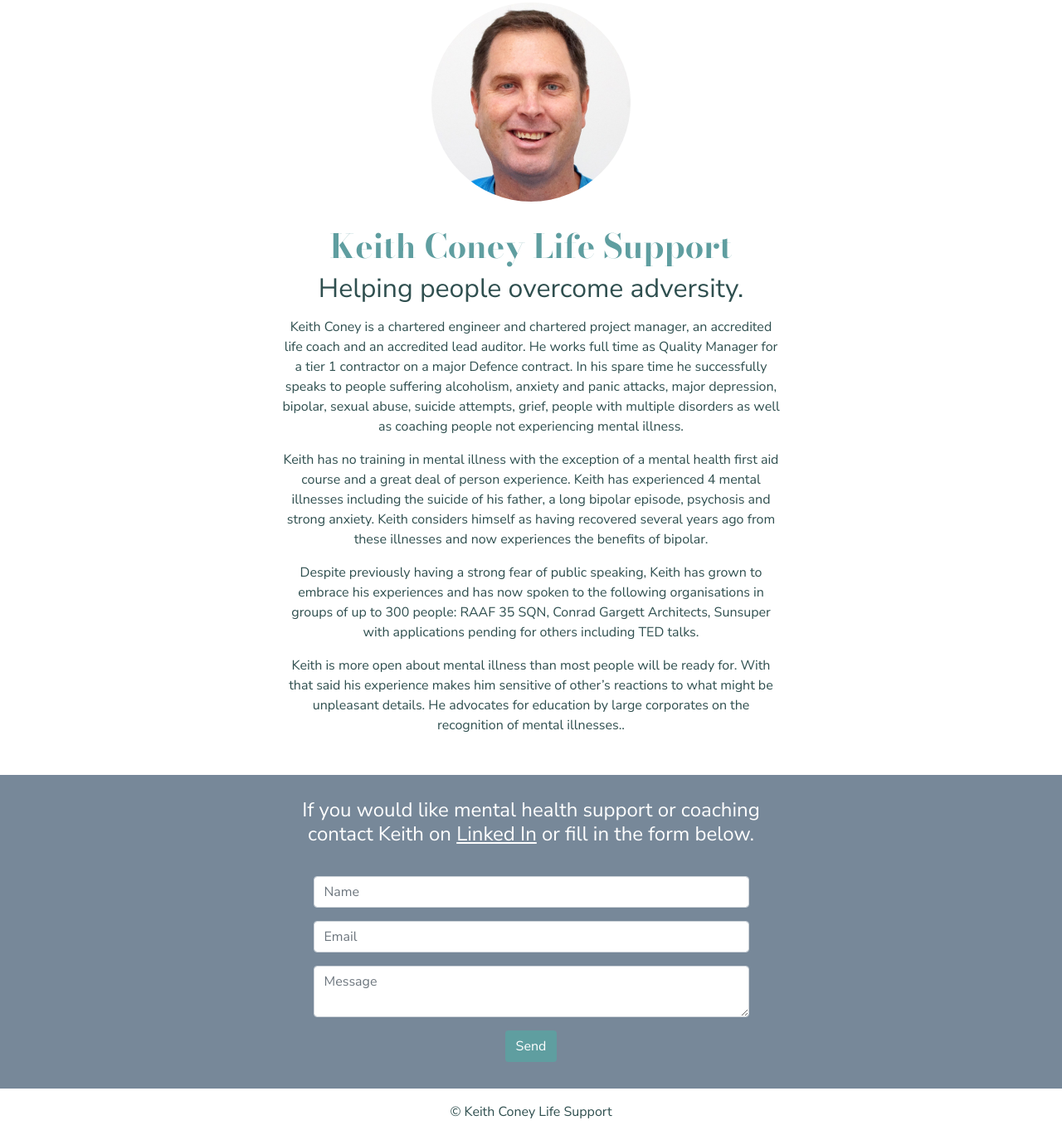
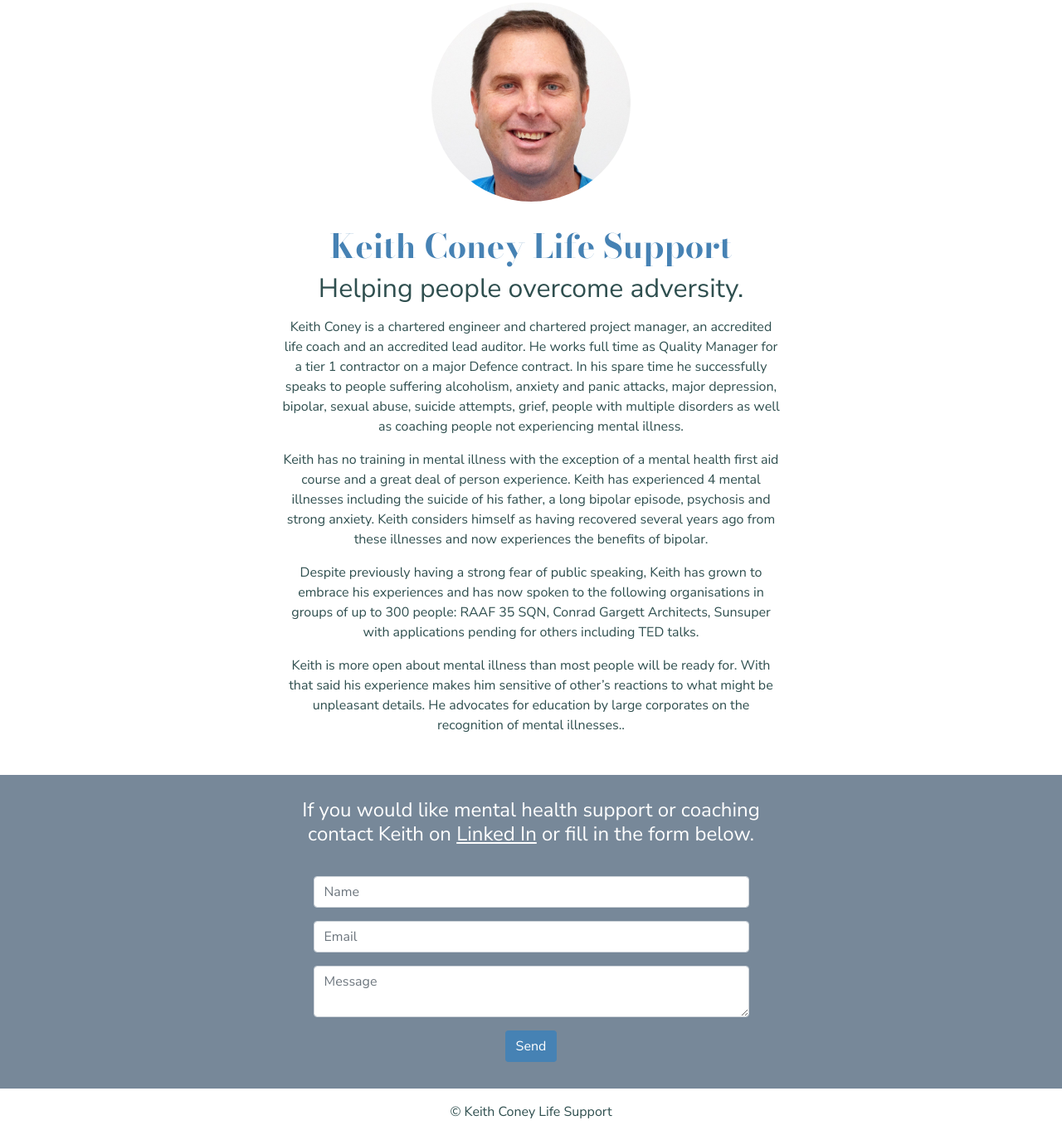
Before and after one commit to keith-coney/website, a website: page index.html in a window 1280 px wide. Shown: the part 645-2013 px from the top of the page at 83% size. Drawn offline with nearby package versions, Linux system fonts and the light colour scheme.

Commit message:
text and icon update

```diff
--- a/sass/_custom.scss
+++ b/sass/_custom.scss
@@ -17,7 +17,7 @@ h1,
 h3 {
   //   font-family: "Cortado", sans-serif;
   font-family: "Bodoni Moda", serif;
-  color: CadetBlue;
+  color: SteelBlue;
 }
 h2 {
   //   font-family: railroad-gothic-atf, sans-serif;
@@ -56,6 +56,9 @@ header {
     margin: auto;
     position: relative;
     height: 600px;
+    @media (max-width: 760px) {
+      height: 460px;
+    }
     display: flex;
     align-items: center;
     justify-content: center;
@@ -90,7 +93,7 @@ header {
   }
   button {
     color: #fff;
-    background-color: CadetBlue;
+    background-color: SteelBlue;
   }
   a {
     text-decoration: underline;
```
Also changed, not shown: icon.png, style.css.
